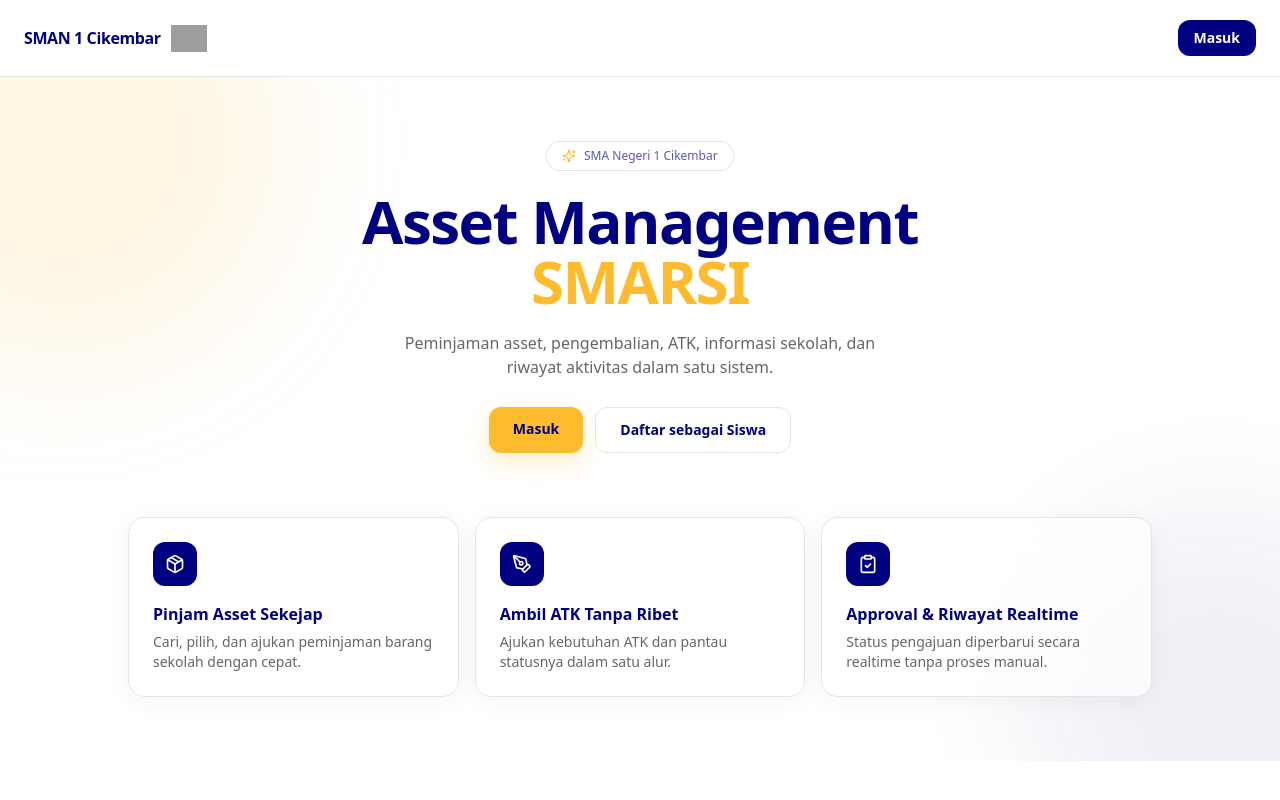
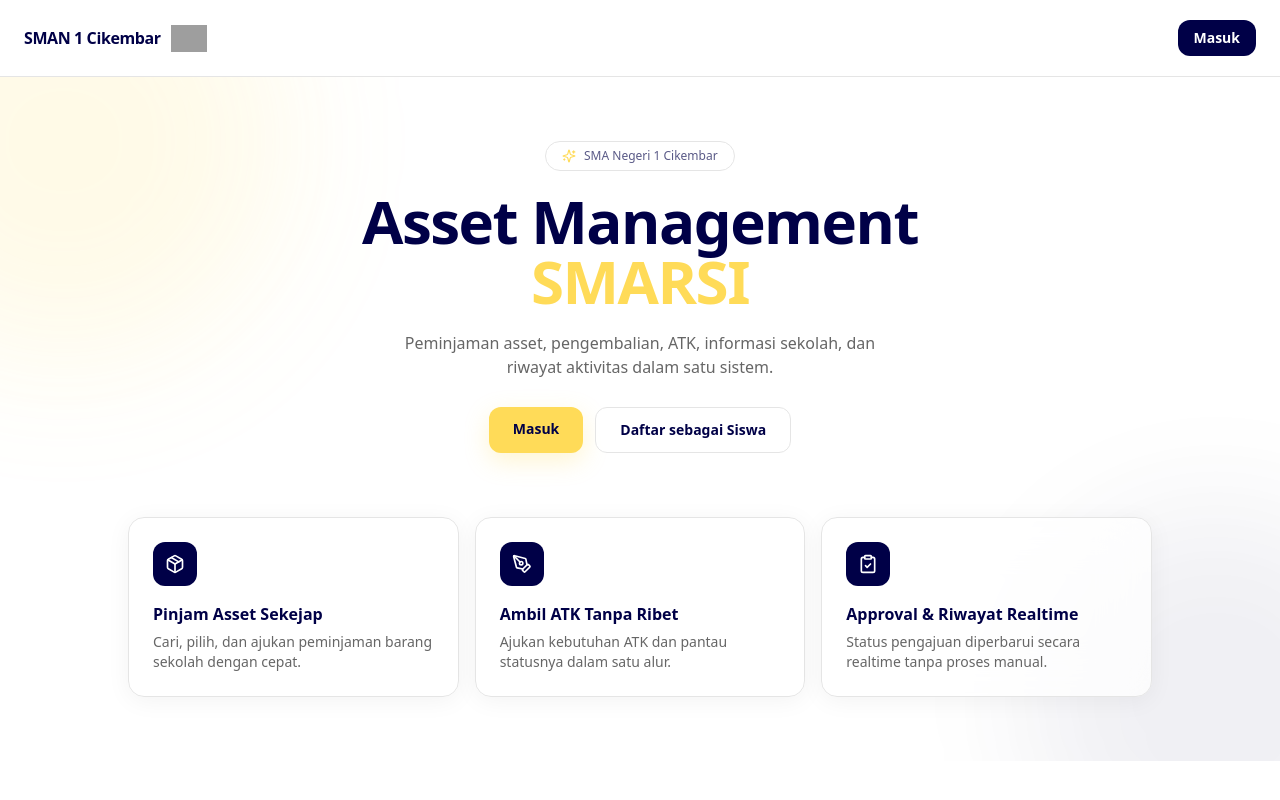
Before and after one commit to jahatsentosa14/Asset-Sman1-manage, a Next.js app: page / in a window 1280 px wide. Shown: the top 800 px of the page. Built offline with nearby package versions, Linux system fonts and the light colour scheme; grey boxes are pictures that could not be loaded.

Commit message:
Apply #000047 navy and mustard landing theme

```diff
--- a/components/landing/landing-hero.tsx
+++ b/components/landing/landing-hero.tsx
@@ -17,27 +17,27 @@ export function LandingHero() {
   return (
     <main className="relative min-h-screen overflow-hidden bg-white">
       <header className="relative z-10 flex items-center justify-between border-b border-[#e5e5e5] bg-white/90 px-6 py-5 backdrop-blur-xl">
-        <Link href="/" className="flex items-center gap-2.5 font-bold tracking-tight text-[#000080] transition-transform duration-300 hover:scale-[1.02]">
+        <Link href="/" className="flex items-center gap-2.5 font-bold tracking-tight text-[#000047] transition-transform duration-300 hover:scale-[1.02]">
           <span>SMAN 1 Cikembar</span>
           <img src={SCHOOL_LOGO} alt="Logo SMAN 1 Cikembar" width={34} height={34} className="h-9 w-9 object-contain" />
         </Link>
-        <Link href="/login" className="rounded-xl bg-[#000080] px-4 py-2 text-sm font-semibold text-white transition-all duration-300 hover:-translate-y-0.5 hover:shadow-lg">Masuk</Link>
+        <Link href="/login" className="rounded-xl bg-[#000047] px-4 py-2 text-sm font-semibold text-white transition-all duration-300 hover:-translate-y-0.5 hover:shadow-lg">Masuk</Link>
       </header>
 
       <div className="relative px-6 pb-16 pt-4">
         <div className="pointer-events-none absolute inset-0 overflow-hidden">
-          <motion.div className="absolute -left-32 -top-32 h-96 w-96 rounded-full bg-[#FDBB2D]/20 blur-3xl" animate={{ scale: [1, 1.15, 1], opacity: [0.4, 0.7, 0.4] }} transition={{ duration: 10, repeat: Infinity, ease: 'easeInOut' }} />
-          <motion.div className="absolute -bottom-32 -right-32 h-96 w-96 rounded-full bg-[#000080]/10 blur-3xl" animate={{ scale: [1.1, 1, 1.1], opacity: [0.35, 0.6, 0.35] }} transition={{ duration: 12, repeat: Infinity, ease: 'easeInOut' }} />
+          <motion.div className="absolute -left-32 -top-32 h-96 w-96 rounded-full bg-[#FFDB58]/20 blur-3xl" animate={{ scale: [1, 1.15, 1], opacity: [0.4, 0.7, 0.4] }} transition={{ duration: 10, repeat: Infinity, ease: 'easeInOut' }} />
+          <motion.div className="absolute -bottom-32 -right-32 h-96 w-96 rounded-full bg-[#000047]/10 blur-3xl" animate={{ scale: [1.1, 1, 1.1], opacity: [0.35, 0.6, 0.35] }} transition={{ duration: 12, repeat: Infinity, ease: 'easeInOut' }} />
         </div>
 
         <div className="relative mx-auto flex max-w-5xl flex-col items-center gap-16">
           <div className="flex flex-col items-center gap-5 pt-12 text-center">
-            <motion.div initial={{ opacity: 0, scale: 0.9 }} animate={{ opacity: 1, scale: 1 }} transition={{ duration: 0.4 }} className="flex items-center gap-2 rounded-full border border-[#e5e5e5] bg-white/75 px-4 py-1.5 text-xs font-medium text-[#000080]/65 backdrop-blur-xl">
-              <Sparkles size={14} className="text-[#FDBB2D]" /> SMA Negeri 1 Cikembar
+            <motion.div initial={{ opacity: 0, scale: 0.9 }} animate={{ opacity: 1, scale: 1 }} transition={{ duration: 0.4 }} className="flex items-center gap-2 rounded-full border border-[#e5e5e5] bg-white/75 px-4 py-1.5 text-xs font-medium text-[#000047]/65 backdrop-blur-xl">
+              <Sparkles size={14} className="text-[#FFDB58]" /> SMA Negeri 1 Cikembar
             </motion.div>
 
-            <motion.h1 initial={{ opacity: 0, y: 16 }} animate={{ opacity: 1, y: 0 }} transition={{ duration: 0.5, delay: 0.1 }} className="max-w-3xl text-4xl font-bold leading-tight tracking-tight text-[#000080] sm:text-6xl">
-              Asset Management <span className="text-[#FDBB2D]">SMARSI</span>
+            <motion.h1 initial={{ opacity: 0, y: 16 }} animate={{ opacity: 1, y: 0 }} transition={{ duration: 0.5, delay: 0.1 }} className="max-w-3xl text-4xl font-bold leading-tight tracking-tight text-[#000047] sm:text-6xl">
+              Asset Management <span className="text-[#FFDB58]">SMARSI</span>
             </motion.h1>
 
             <motion.p initial={{ opacity: 0, y: 16 }} animate={{ opacity: 1, y: 0 }} transition={{ duration: 0.5, delay: 0.2 }} className="max-w-lg text-muted-foreground">
@@ -45,17 +45,17 @@ export function LandingHero() {
             </motion.p>
 
             <motion.div initial={{ opacity: 0, y: 16 }} animate={{ opacity: 1, y: 0 }} transition={{ duration: 0.5, delay: 0.3 }} className="flex flex-wrap justify-center gap-3 pt-2">
-              <Link href="/login" className="rounded-xl bg-[#FDBB2D] px-6 py-3 text-sm font-semibold text-[#000080] shadow-[0_8px_25px_rgba(253,187,45,.28)] transition-all duration-300 hover:-translate-y-1 hover:shadow-lg active:translate-y-0">Masuk</Link>
-              <Link href="/register" className="rounded-xl border border-[#e5e5e5] bg-white/75 px-6 py-3 text-sm font-semibold text-[#000080] backdrop-blur transition-all duration-300 hover:-translate-y-1 hover:border-[#FDBB2D] hover:shadow-md active:translate-y-0">Daftar sebagai Siswa</Link>
+              <Link href="/login" className="rounded-xl bg-[#FFDB58] px-6 py-3 text-sm font-semibold text-[#000047] shadow-[0_8px_25px_rgba(255,219,88,.28)] transition-all duration-300 hover:-translate-y-1 hover:shadow-lg active:translate-y-0">Masuk</Link>
+              <Link href="/register" className="rounded-xl border border-[#e5e5e5] bg-white/75 px-6 py-3 text-sm font-semibold text-[#000047] backdrop-blur transition-all duration-300 hover:-translate-y-1 hover:border-[#FFDB58] hover:shadow-md active:translate-y-0">Daftar sebagai Siswa</Link>
             </motion.div>
           </div>
 
           <StaggerContainer className="grid w-full gap-4 sm:grid-cols-3">
             {FEATURES.map(({ icon: Icon, title, description }) => (
               <StaggerItem key={title}>
-                <div className="h-full rounded-2xl border border-[#e5e5e5] bg-white/75 p-6 shadow-[0_4px_24px_rgba(0,0,0,.05)] backdrop-blur-xl transition-all duration-300 hover:-translate-y-1 hover:border-[#FDBB2D] hover:shadow-[0_12px_32px_rgba(0,0,128,.12)]">
-                  <div className="mb-4 flex h-11 w-11 items-center justify-center rounded-xl bg-[#000080] text-white"><Icon size={20} /></div>
-                  <h3 className="mb-1.5 font-semibold text-[#000080]">{title}</h3>
+                <div className="h-full rounded-2xl border border-[#e5e5e5] bg-white/75 p-6 shadow-[0_4px_24px_rgba(0,0,0,.05)] backdrop-blur-xl transition-all duration-300 hover:-translate-y-1 hover:border-[#FFDB58] hover:shadow-[0_12px_32px_rgba(0,0,71,.12)]">
+                  <div className="mb-4 flex h-11 w-11 items-center justify-center rounded-xl bg-[#000047] text-white"><Icon size={20} /></div>
+                  <h3 className="mb-1.5 font-semibold text-[#000047]">{title}</h3>
                   <p className="text-sm text-muted-foreground">{description}</p>
                 </div>
               </StaggerItem>
```
